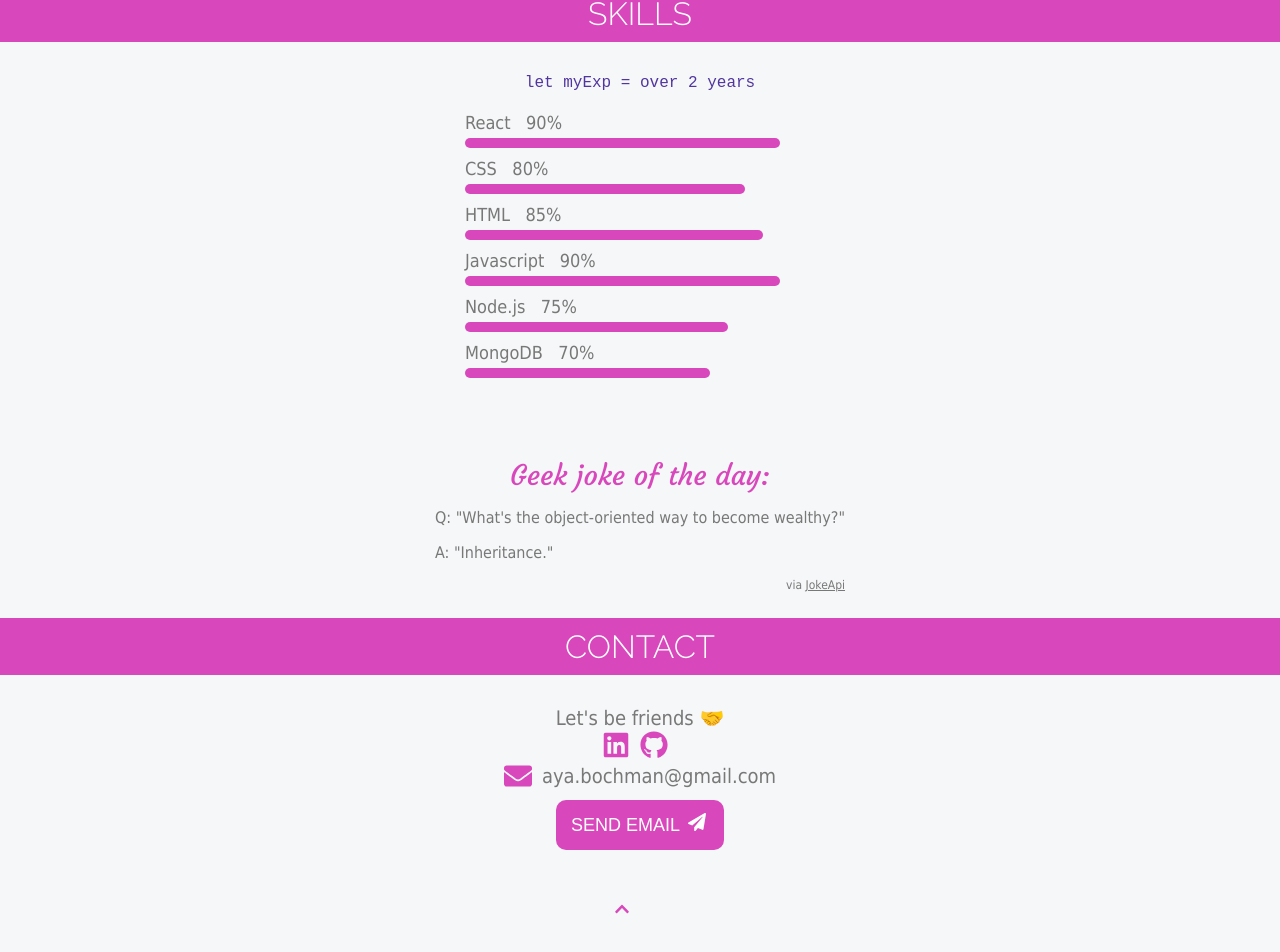
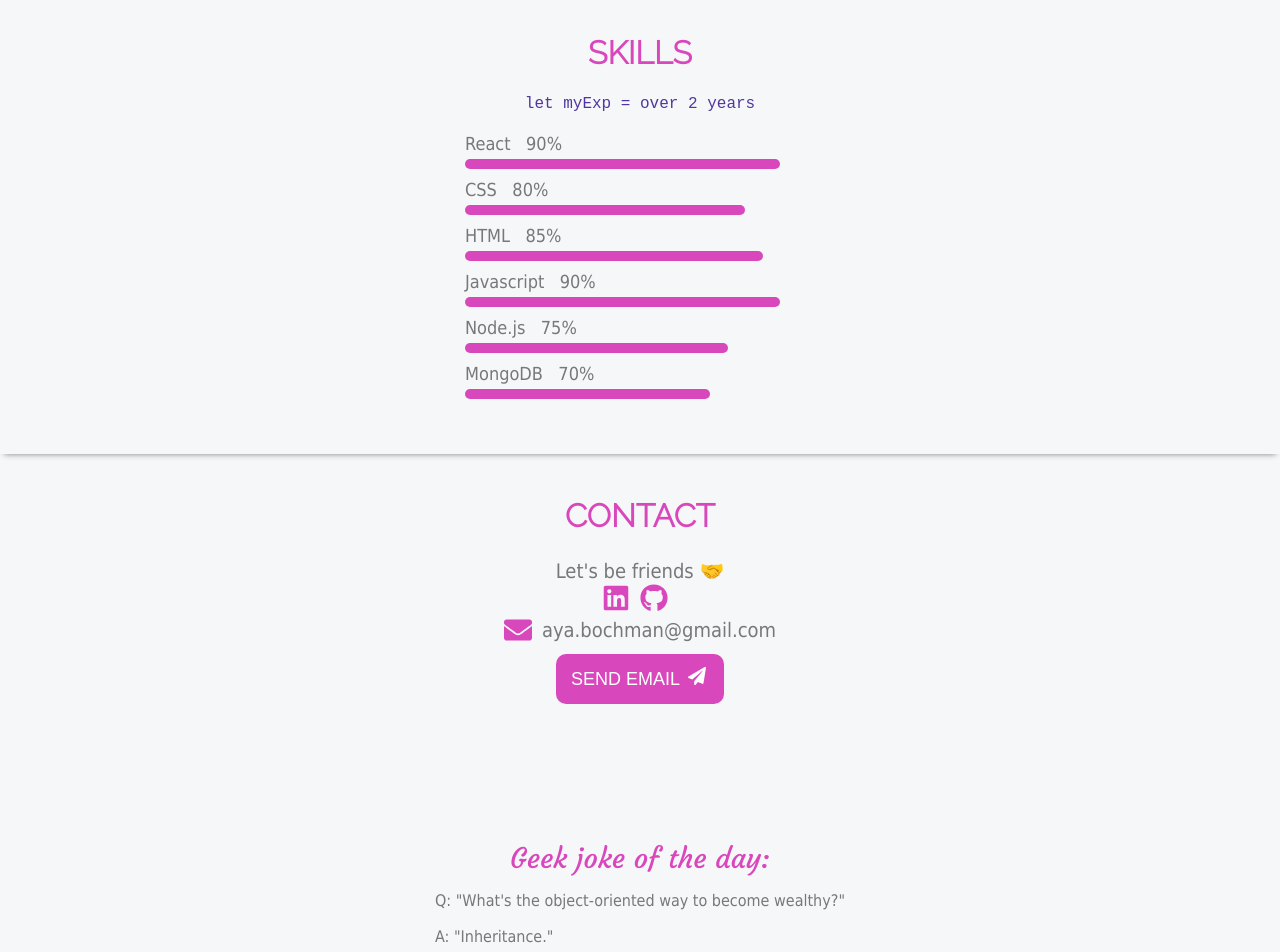
Before and after one commit to AyaBochman/AyaBochmanWebsite-2021, a Next.js app: page / in a window 1280 px wide. Shown: the part 978-1930 px from the top of the page. Built offline with nearby package versions, Linux system fonts and the light colour scheme; no server answers.

Commit message:
returned prev style

```diff
--- a/components/About.js
+++ b/components/About.js
@@ -9,10 +9,8 @@ import { faDownload, faPencilAlt } from "@fortawesome/free-solid-svg-icons";
 
 const About = ({aboutRef}) => {
   return (
-      <>
+    <StyledAbout>
       <Heading itemRef={aboutRef} text={"about"} />
-       <StyledAbout>
-
       <img className={"aya-img"} src={"../../static/img/aya.png"} alt={"me"} />
       {/* <span className={"location"}>📍 Current Location: Belgrade, Serbia</span> */}
       <h2 className={"intro"}>
@@ -39,8 +37,6 @@ const About = ({aboutRef}) => {
         <Divider />
       </Fade> */}
     </StyledAbout>
-      </>
-
   );
 };
 
@@ -70,6 +66,6 @@ const StyledAbout = styled.div`
     margin: 0 auto 30px auto;
   }
   @media (min-width: 1024px) {
-    padding: 30px 300px 40px 300px;
+    padding: 15px 300px 40px 300px;
   }
 `;
--- a/components/Contact.js
+++ b/components/Contact.js
@@ -9,9 +9,8 @@ import { Slide, Flip, Fade } from "react-reveal";
 
 const Contact = ({ contactRef }) => {
   return (
-    <>
+    <StyledContact>
         <Heading itemRef={contactRef} text={"contact"} />
-      <StyledContact>
         <Fade bottom>
         <div className={"contact-details"}>
           <div>Let's be friends 🤝</div>
@@ -42,7 +41,6 @@ const Contact = ({ contactRef }) => {
         </div>
       </Fade>
     </StyledContact>
-    </>
   );
 };
 
@@ -77,8 +75,4 @@ const StyledContact = styled.div`
     align-items: center;
     justify-content: center;
   }
-
-  @media (min-width: 1024px) {
-    padding: 30px 300px 40px 300px;
-  }
 `;
--- a/components/Joke.js
+++ b/components/Joke.js
@@ -45,17 +45,19 @@ const JokeStyle = styled.div`
   /* background-color: var(--gradient-2); */
   display: flex;
   padding: 25px;
+  height: 300px;
+  align-items: center;
   /* box-shadow: 0 4px 6px -4px grey; */
-.joke{
+  .joke {
     margin: 0 auto;
   }
-.joke-head{
-    font-family: 'Courgette', cursive;
+  .joke-head {
+    font-family: "Courgette", cursive;
     color: var(--gradient-1);
     font-size: 28px;
     text-align: center;
   }
-.joke-text{
+  .joke-text {
     line-height: 1.2;
     padding: 10px 0;
   }
--- a/components/Main.js
+++ b/components/Main.js
@@ -20,8 +20,9 @@ const Main = ({ topRef, aboutRef, skillsRef, contactRef }) => {
       <Fade big>
         <Skills skillsRef={skillsRef} />
       </Fade>
+
+      <Contact contactRef={contactRef} />
       <Joke />
-      <Contact contactRef={contactRef} />
       <a className={"up-btn"} onClick={scrollTop}>
         <FontAwesomeIcon icon={faChevronUp} />
       </a>
--- a/components/Skills.js
+++ b/components/Skills.js
@@ -1,59 +1,57 @@
-import React from "react";
-import styled from "styled-components";
-import Heading from "./commons/Heading";
-import SkillBar from "./commons/SkillBar";
-import formatDistance from "date-fns/formatDistance";
+import React from 'react';
+import styled from 'styled-components';
+import Heading from './commons/Heading';
+import SkillBar from './commons/SkillBar';
+import formatDistance from 'date-fns/formatDistance';
 import { FontAwesomeIcon } from "@fortawesome/react-fontawesome";
 import { faCubes } from "@fortawesome/free-solid-svg-icons";
 
 const skills = [
     {
-    name: "React",
-    percent: "90",
+        name: 'React',
+        percent: '90'
     },
     {
-    name: "CSS",
-    percent: "80",
+        name: 'CSS',
+        percent: '80'
     },
     {
-    name: "HTML",
-    percent: "85",
+        name: 'HTML',
+        percent: '85'
     },
     {
-    name: "Javascript",
-    percent: "90",
+        name: 'Javascript',
+        percent: '90'
     },
     {
-    name: "Node.js",
-    percent: "75",
+        name: 'Node.js',
+        percent: '75'
     },
     {
-    name: "MongoDB",
-    percent: "70",
-  },
+        name: 'MongoDB',
+        percent: '70'
+    }
 ];
 
-const Skills = ({ skillsRef }) => {
+const Skills = ({skillsRef}) => {
+
     const calculateExp = () => {
         const args = [new Date(2019, 1, 9), new Date()];
         return formatDistance(...args);
     };
 
     return (
-    <>
-      <Heading itemRef={skillsRef} text={"skills"} />
         <StyledSkills>
-        <span className={"exp"}>
-          <code>let myExp = {calculateExp()}</code>{" "}
-        </span>
-        <div className={"skills-container"}>
-          {skills &&
-            skills.map((skill, i) => {
-              return <SkillBar key={i} skill={skill} />;
+            <Heading itemRef={skillsRef} text={"skills"}/>
+            <span className={'exp'}><code>let myExp = {calculateExp()}</code>  </span>
+            <div className={'skills-container'}>
+                {skills && skills.map((skill, i) => {
+                    return <SkillBar key={i} skill={skill} />
                 })}
+
             </div>
+
         </StyledSkills>
-    </>
     );
 };
 
@@ -64,20 +62,19 @@ const StyledSkills = styled.div`
 flex-direction: column;
 justify-content: center;
 padding: 20px 50px 45px 50px;
-  .exp {
+box-shadow: 0 4px 6px -4px grey;
+.exp{
     margin: 0 auto 20px auto;
     font-size: 16px;
     color: var(--gradient-2);
 }
-  .skills-container {
+.skills-container{
     width: 250px;
     margin: 0 auto;
 }
-  @media (min-width: 1024px) {
-    padding: 30px 50px 45px 50px;
-  }
-  @media (min-width: 768px) {
-    .skills-container {
+
+@media (min-width: 768px){
+    .skills-container{
 width: 350px;
     }
 }
--- a/components/commons/Heading.js
+++ b/components/commons/Heading.js
@@ -4,7 +4,7 @@ import styled from 'styled-components';
 const Heading = ({ text, color, itemRef }) => {
     return (
         <StyledHeading color={color} ref={itemRef}>
-            <div className={'heading'}>{text}</div>
+            <h1 className={'heading'}>{text}</h1>
         </StyledHeading>
     );
 };
@@ -15,11 +15,7 @@ const StyledHeading = styled.div`
     font-family: 'Raleway', sans-serif;
     text-transform: uppercase;
     text-align: center;
-    font-size: 32px;
-    padding: 10px;
-    background-color: var(--gradient-1);
     margin: 0 auto;
     font-weight: 300;
-    width: 100%;
-    color: ${props => props.color ? props.color : '#fff'};
+    color: ${props => props.color ? props.color : 'var(--gradient-1)'};
 `;
```
Lines whose indentation alone changed are shown as unchanged.
